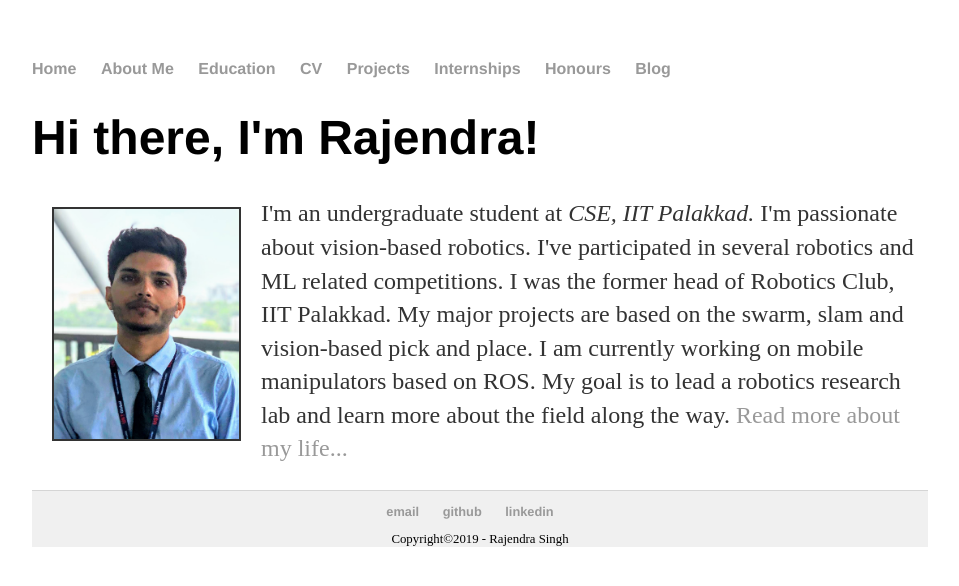
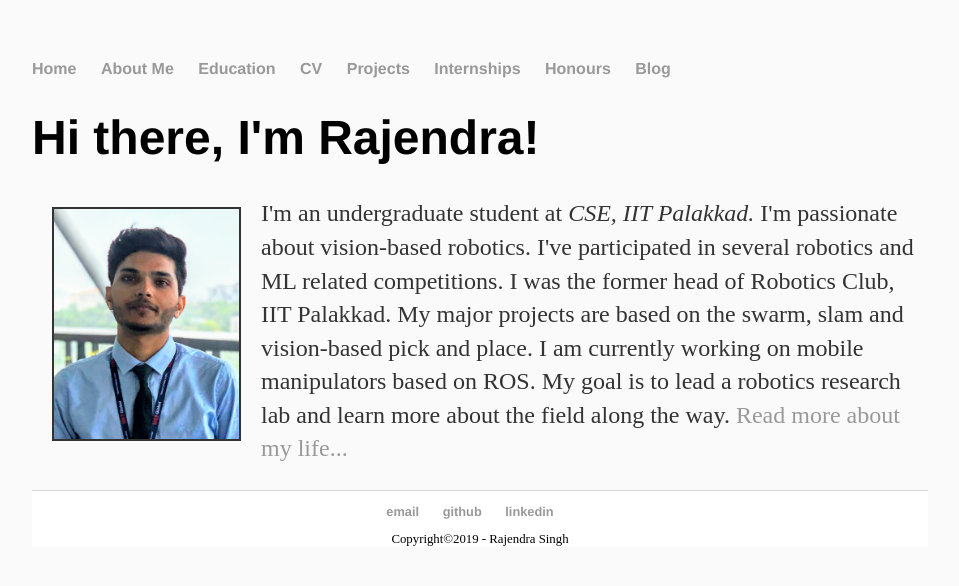
Before and after one commit to iamrajee/iamrajee.github.io, a Jekyll site: the page built from index.html, in a window 1280 px wide. Shown: the top 586 px of the page, without its empty margins (160-1119 px from the left). Built offline with Jekyll 4.4.1, drawn with Linux system fonts in a browser that asks for light colours.

Commit message:
Update default.html

```diff
--- a/_layouts/default.html
+++ b/_layouts/default.html
@@ -5,7 +5,7 @@
 			<!-- link to main stylesheet -->
 			<link rel="stylesheet" type="text/css" href="/css/main.css">
 		</head>
-		<body>
+		<body style="background-color:rgb(250, 250, 250);" >
 			<nav>
 	    		<ul>
 	        		<li><a href="/">Home</a></li>
@@ -23,7 +23,7 @@
 			{{ content }}
 
 			</div><!-- /.container -->
-			<footer style="background-color:rgb(240, 240, 240);" >
+			<footer style="background-color:rgb(255, 255, 255);" >
 				<center>
 	    				<ul>
 						<li><a href="mailto:singh.raj1997@gmail.com">email</a></li>
```
